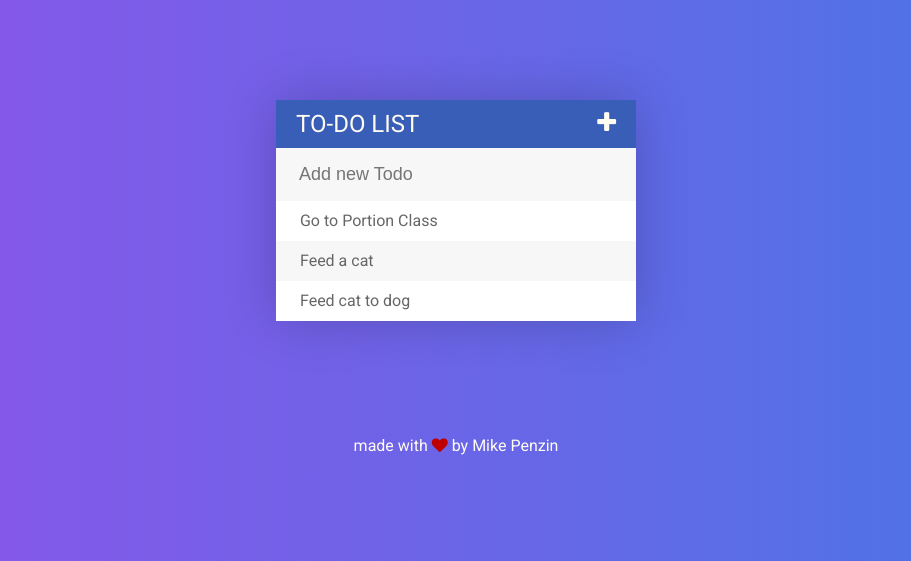
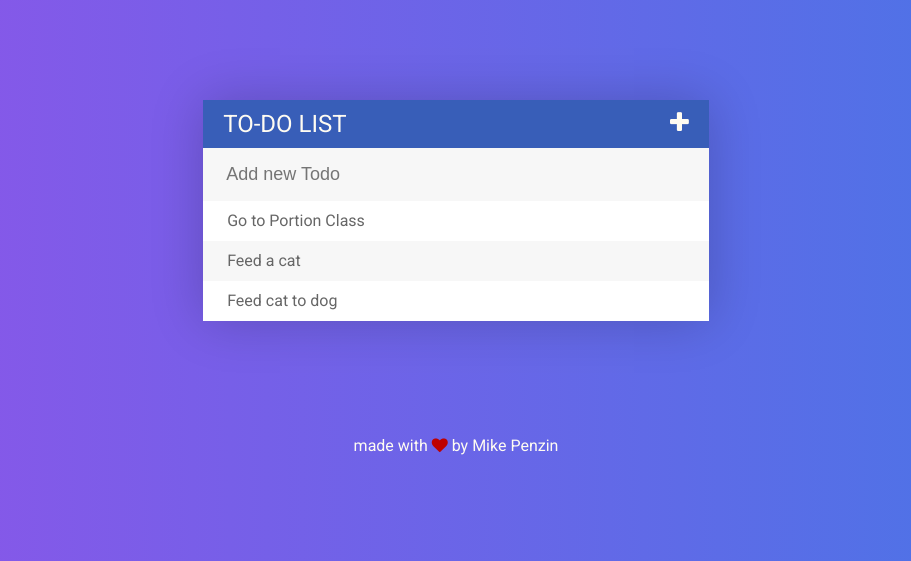
Before and after one commit to mikepenzin/ToDo-App-UI, a PHP site: page / in a window 1280 px wide. Shown: the top 561 px of the page, without its empty margins (184-1095 px from the left). Run offline with PHP 8.4, Linux system fonts and the light colour scheme.

Commit message:
Add files via upload

```diff
--- a/assets/css/styles.css
+++ b/assets/css/styles.css
@@ -8,13 +8,26 @@ body {
 	background: linear-gradient(to left, #4776E6 , #8E54E9); /* W3C, IE 10+/ Edge, Firefox 16+, Chrome 26+, Opera 12+, Safari 7+ */
 }
 
-#container {
-	background: #f7f7f7;
-	box-shadow: 0 0 50px rgba(0, 0, 0, 0.2);
-	width: 360px;
-	margin: 100px auto;
-	padding: 0;
+@media (max-width: 768px) {
+	#container {
+		background: #f7f7f7;
+		box-shadow: 0 0 50px rgba(0, 0, 0, 0.2);
+		width: 80%;
+		margin: 100px auto;
+		padding: 0;
+	}
 }
+
+@media (min-width: 768px) {
+	#container {
+		background: #f7f7f7;
+		box-shadow: 0 0 50px rgba(0, 0, 0, 0.2);
+		width: 40%;
+		margin: 100px auto;
+		padding: 0;
+	}
+}
+
 
 h1 {
 	background-color: #385EB8;
```
